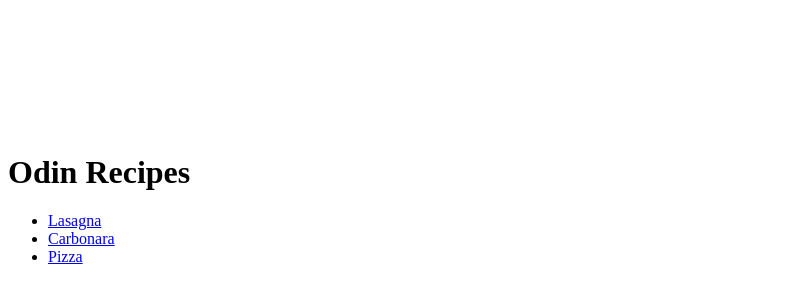
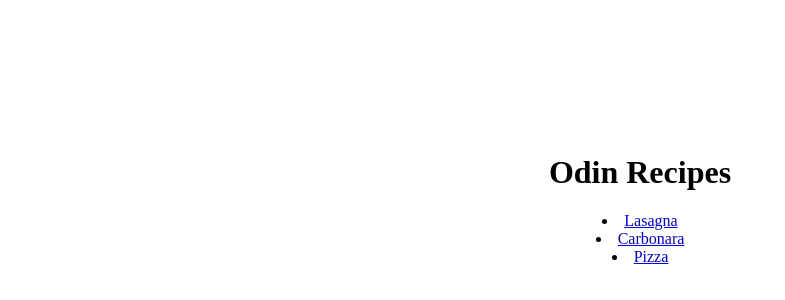
Before and after one commit to taachii/odin-recipes, a plain HTML site: page index.html in a window 1280 px wide. Shown: the part 6-306 px from the top of the page, without its empty margins (0-785 px from the left). Drawn offline with Linux system fonts and the light colour scheme.

Commit message:
Edit styles.css

```diff
--- a/styles.css
+++ b/styles.css
@@ -1,3 +1,10 @@
 body{
   margin-top: 20vh;
+  text-align: center;
 }
+
+ul{
+  list-style-position: inside;
+  padding: 0;
+  margin: 0;
+}
```
